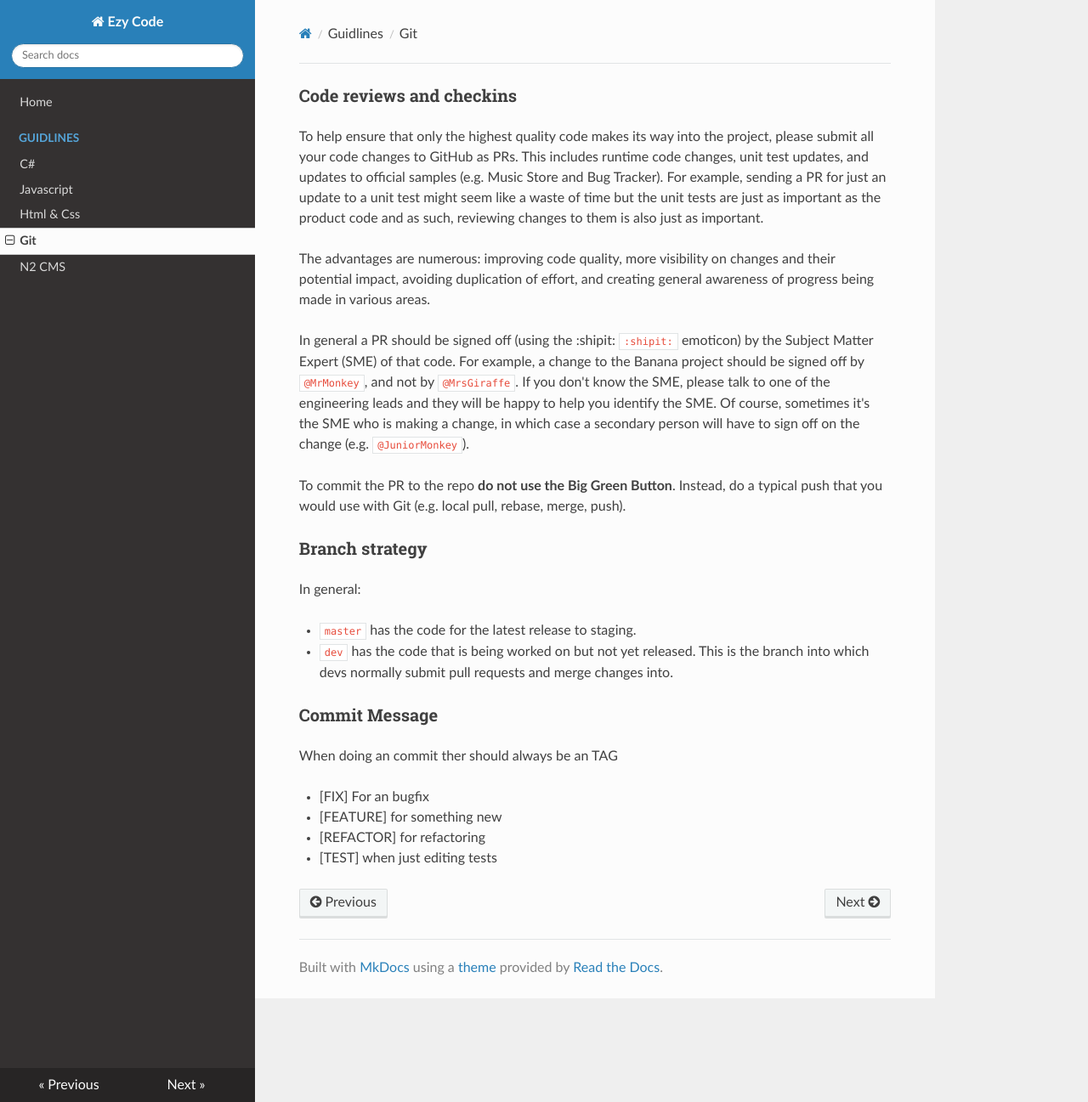
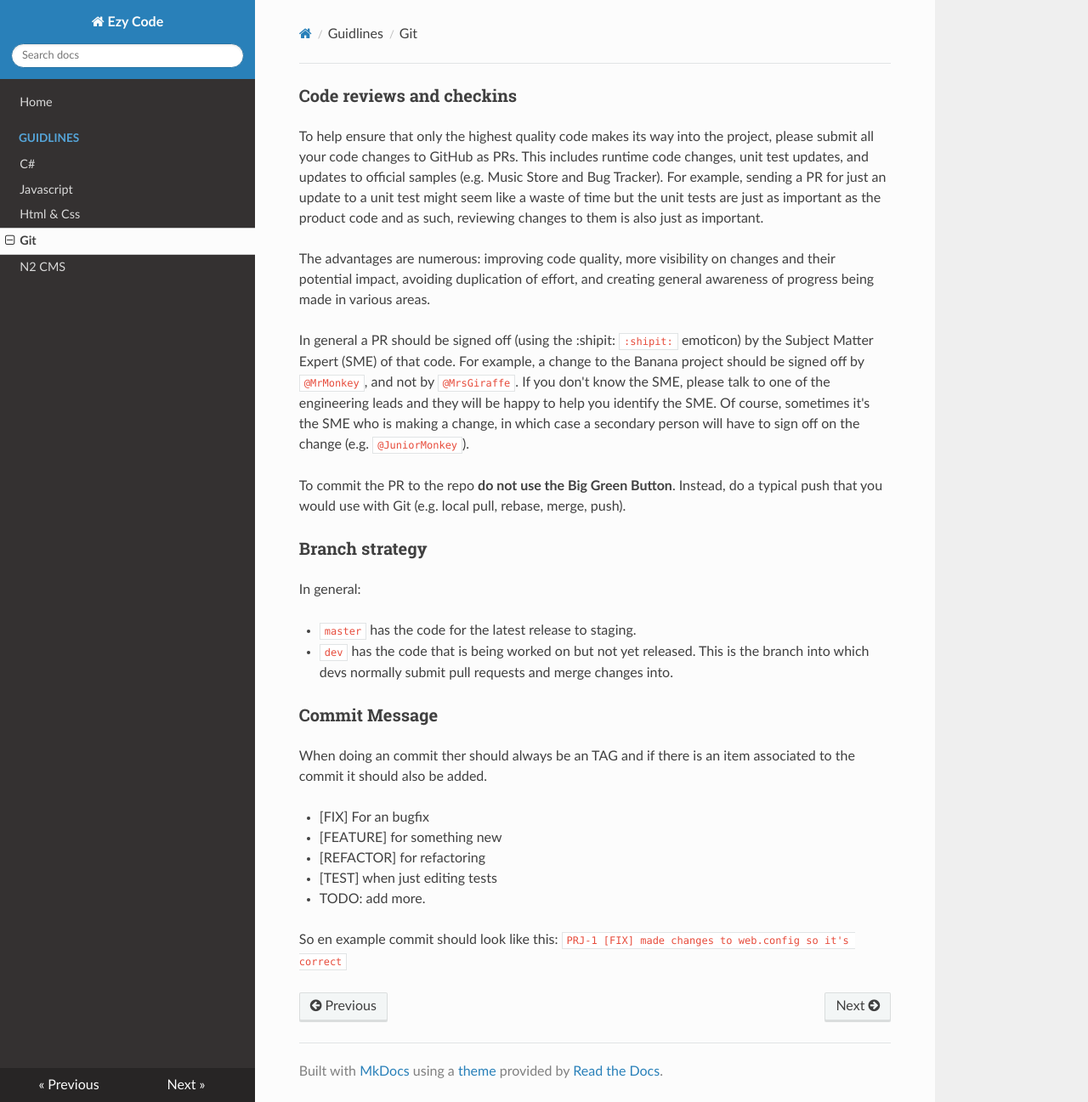
Before and after one commit to EzyWebwerkstaden/Docs, an MkDocs documentation site: the page built from docs/guidlines/git.md, in a window 1280 px wide and 1297 px high. Shown: the whole window at 85% size. Built offline with MkDocs 1.6.1, drawn with Linux system fonts in a browser that asks for light colours; nearby versions of some CDN libraries; old or Windows-style settings are respelled for this version of MkDocs.

```diff
--- a/docs/guidlines/git.md
+++ b/docs/guidlines/git.md
@@ -17,9 +17,12 @@ In general:
 
 ### Commit Message
 
-When doing an commit ther should always be an TAG
+When doing an commit ther should always be an TAG and if there is an item associated to the commit it should also be added.
 
 - [FIX] For an bugfix
 - [FEATURE] for something new
 - [REFACTOR] for refactoring
 - [TEST] when just editing tests
+- TODO: add more.
+
+So en example commit should look like this: `PRJ-1 [FIX] made changes to web.config so it's correct`
```
Also changed, not shown: docs/guidlines/html-css.md (+6 -0 lines), docs/guidlines/javascript.md (+36 -0 lines).
